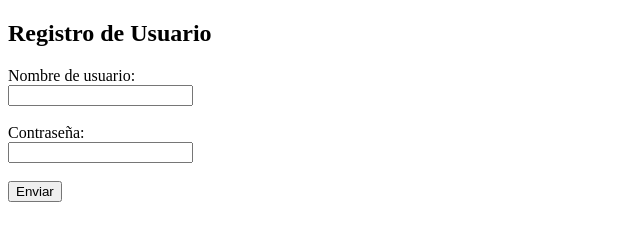
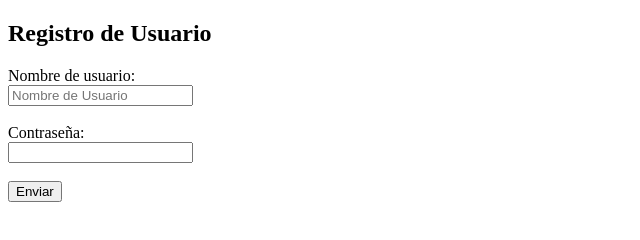
Before and after one commit to adrianagata011/PFO1_DevOps, a plain HTML site: page index.html in a window 1280 px wide. Shown: the full height of the page, 0-640 px from the left. Drawn offline with Linux system fonts and the light colour scheme.

Commit message:
Agregado de placeholder + modificación campo usuario

```diff
--- a/index.html
+++ b/index.html
@@ -9,7 +9,7 @@
     <h2>Registro de Usuario</h2>
     <form id="userForm">
         <label for="username">Nombre de usuario:</label><br>
-        <input type="text" id="username" name="username" required><br><br>
+        <input type="text" id="username" name="usuario" placeholder="Nombre de Usuario" required><br><br>
 
         <label for="password">Contraseña:</label><br>
         <input type="password" id="password" name="password" required><br><br>
```
